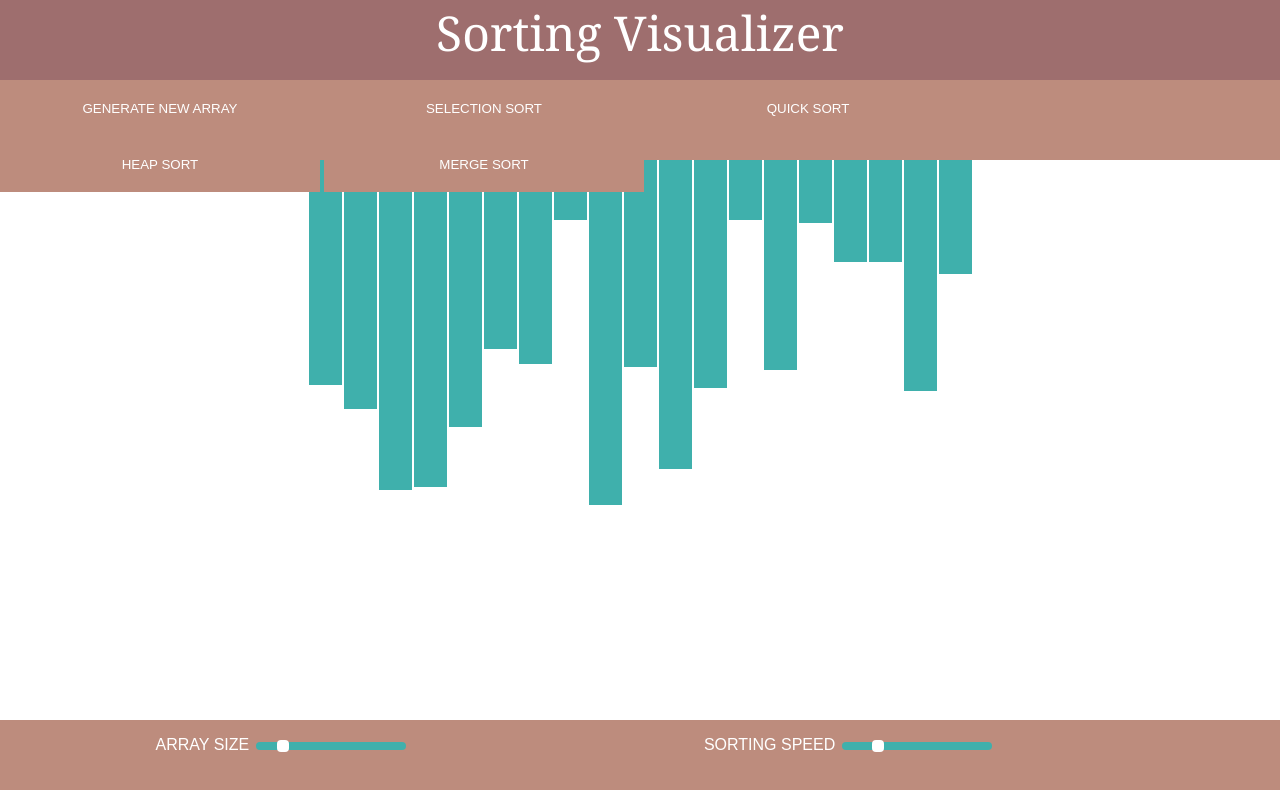
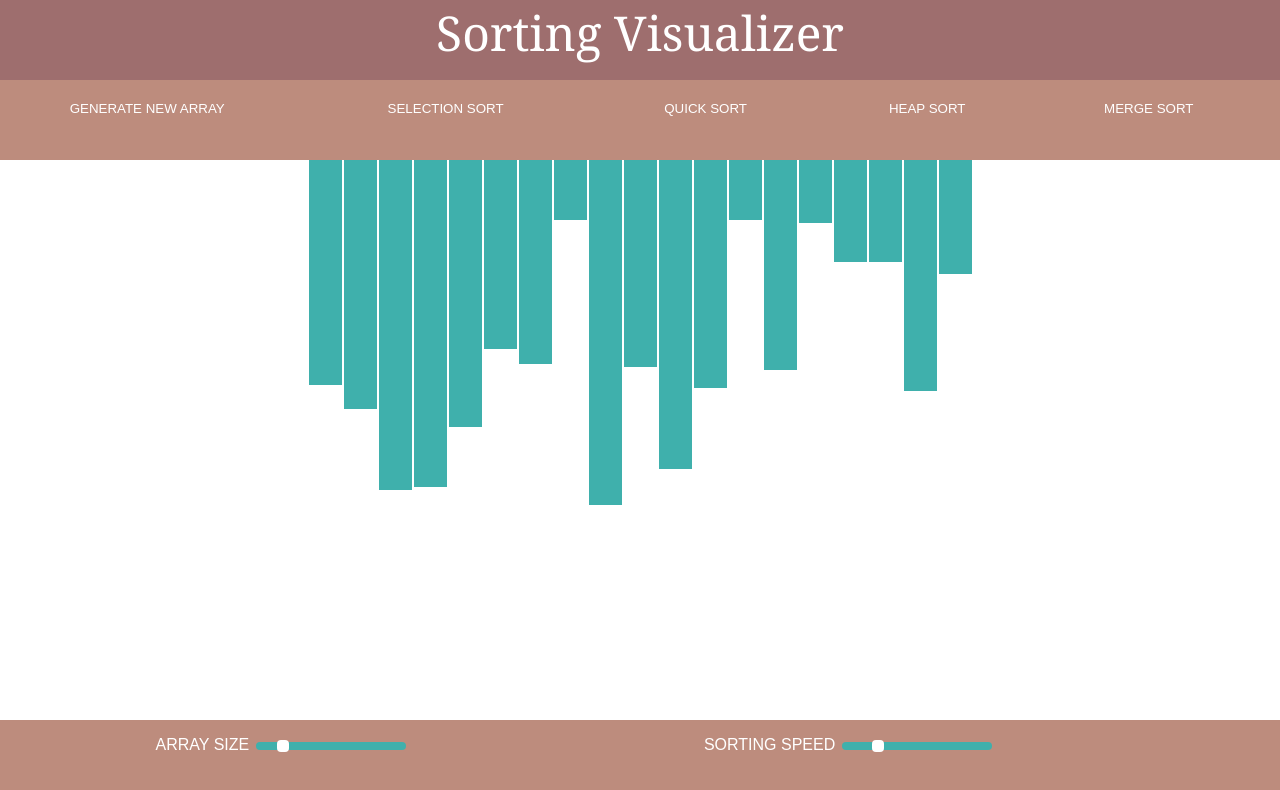
Before and after one commit to SushamaNaskar/SortingVisualizer, a plain HTML site: page index.html in a window 1280 px wide. Drawn offline with Linux system fonts and the light colour scheme.

Commit message:
fixing the sort_button size

```diff
--- a/style.css
+++ b/style.css
@@ -25,7 +25,7 @@ clear: both;
 }
 
 .sort_button button {
-    width: 25%;
+    width: 17%;
     text-transform: uppercase;
     color: white;
     background-color: #bd8c7d;
@@ -37,13 +37,13 @@ clear: both;
     display: inline-block;
 }
 
-/* .sort_button button:nth-child(1) {
+.sort_button button:nth-child(1) {
     width: 23%;
 }
 
 .sort_button button:nth-child(2) {
     width: 23%;
-} */
+}
 
 
 .footer_button div {
```
